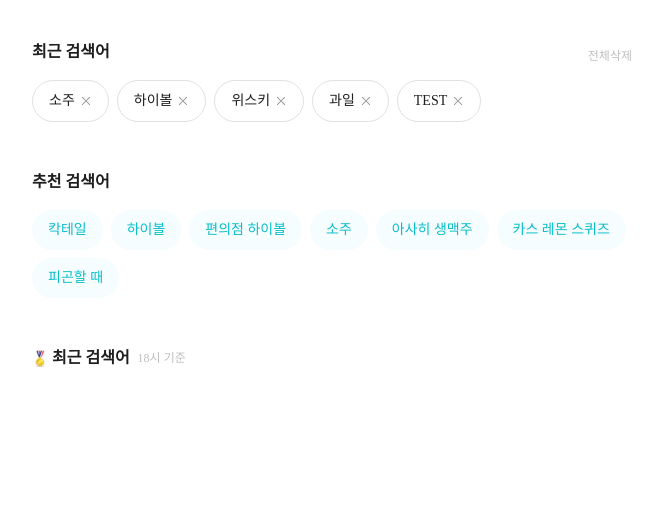
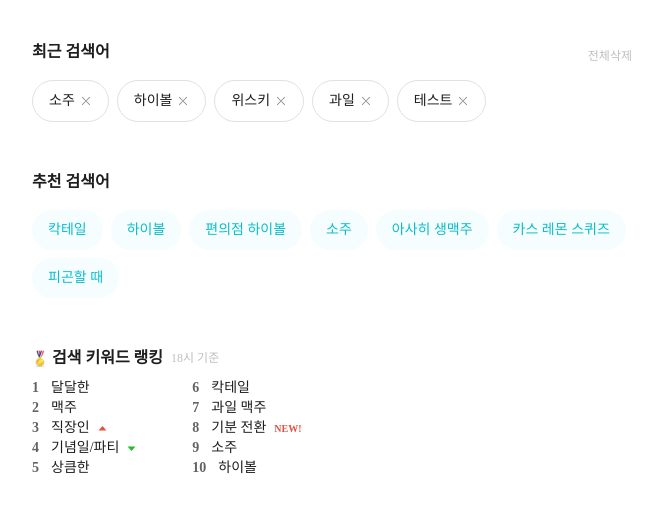
Before and after one commit to suldak/suldak-webview, a Next.js app: page /liquor-search in a window 1280 px wide. Shown: the top 512 px of the page, without its empty margins (308-970 px from the left). Built offline with nearby package versions, Linux system fonts and the light colour scheme.

Commit message:
[Feat] 술 검색 페이지 마크업 완료

```diff
--- a/app/liquor-search/page.tsx
+++ b/app/liquor-search/page.tsx
@@ -3,6 +3,120 @@
 import Tag from 'components/Tag';
 import DeleteIcon from 'assets/icons/ico-head-close.svg';
 import SportsModal from 'assets/icons/ico-sports-medal.svg';
+import TodayUp from 'assets/icons/ico-today-up.svg';
+import TodayDown from 'assets/icons/ico-today-down.svg';
+
+// 최근 검색어 목데이터
+const recent = [
+  {
+    id: 1,
+    name: '소주',
+  },
+  {
+    id: 2,
+    name: '하이볼',
+  },
+  {
+    id: 3,
+    name: '위스키',
+  },
+  {
+    id: 4,
+    name: '과일',
+  },
+  {
+    id: 5,
+    name: '테스트',
+  },
+] as const;
+
+// 추천 검색어 목데이터
+const recommend = [
+  {
+    id: 1,
+    name: '칵테일',
+  },
+  {
+    id: 2,
+    name: '하이볼',
+  },
+  {
+    id: 3,
+    name: '편의점 하이볼',
+  },
+  {
+    id: 4,
+    name: '소주',
+  },
+  {
+    id: 5,
+    name: '아사히 생맥주',
+  },
+  {
+    id: 6,
+    name: '카스 레몬 스퀴즈',
+  },
+  {
+    id: 7,
+    name: '피곤할 때',
+  },
+] as const;
+
+const ranking = [
+  {
+    id: 1,
+    rank: 1,
+    name: '달달한',
+  },
+  {
+    id: 2,
+    rank: 2,
+    name: '맥주',
+  },
+  {
+    id: 3,
+    rank: 3,
+    name: '직장인',
+    today: 'up',
+  },
+  {
+    id: 4,
+    rank: 4,
+    name: '기념일/파티',
+    today: 'down',
+  },
+  {
+    id: 5,
+    rank: 5,
+    name: '상큼한',
+  },
+  {
+    id: 6,
+    rank: 6,
+    name: '칵테일',
+  },
+  {
+    id: 7,
+    rank: 7,
+    name: '과일 맥주',
+  },
+  {
+    id: 8,
+    rank: 8,
+    name: '기분 전환',
+    new: true,
+  },
+  {
+    id: 9,
+    rank: 9,
+    name: '소주',
+  },
+  {
+    id: 10,
+    rank: 10,
+    name: '하이볼',
+  },
+];
 
 /** 술 검색 페이지 */
 const LiquorSearchPage = () => {
@@ -15,37 +129,15 @@ const LiquorSearchPage = () => {
 
           <button className="text-xs font-medium text-suldak-gray-500">전체삭제</button>
         </div>
-        <div className="flex items-start py-2 gap-2 w-full overflow-x-scroll whitespace-nowrap">
-          <Tag tagId={2} tagType="gray">
-            <div className="flex justify-center items-center gap-5px">
-              <span>소주</span>
-              <DeleteIcon />
-            </div>
-          </Tag>
-
-          <Tag tagId={2} tagType="gray">
-            <div className="flex justify-center items-center gap-5px">
-              <span>하이볼</span>
-              <DeleteIcon />
-            </div>
-          </Tag>
-          <Tag tagId={2} tagType="gray">
-            <div className="flex justify-center items-center gap-5px">
-              <span>위스키</span>
-              <DeleteIcon />
-            </div>
-          </Tag>
-          <Tag tagId={2} tagType="gray">
-            <div className="flex justify-center items-center gap-5px">
-              <span>과일</span>
-              <DeleteIcon />
-            </div>
-          </Tag>
-          <Tag tagId={2} tagType="gray">
-            <div className="flex justify-center items-center gap-5px">
-              <span>TEST</span> <DeleteIcon />
-            </div>
-          </Tag>
+        <div className="flex items-start py-2 gap-2 w-full overflow-x-scroll whitespace-nowrap scrollbar-hide">
+          {recent.map((liquor) => (
+            <Tag tagId={liquor.id} tagType="gray" key={liquor.id}>
+              <div className="flex justify-center items-center gap-5px">
+                <span>{liquor.name}</span>
+                <DeleteIcon />
+              </div>
+            </Tag>
+          ))}
         </div>
       </section>
 
@@ -53,27 +145,11 @@ const LiquorSearchPage = () => {
       <section className="px-5">
         <p className="text-base font-bold pt-10 pb-2">추천 검색어</p>
         <div className="flex flex-wrap gap-2 py-2">
-          <Tag tagId={1} tagType="blue">
-            칵테일
-          </Tag>
-          <Tag tagId={1} tagType="blue">
-            하이볼
-          </Tag>
-          <Tag tagId={1} tagType="blue">
-            편의점 하이볼
-          </Tag>
-          <Tag tagId={1} tagType="blue">
-            소주
-          </Tag>
-          <Tag tagId={1} tagType="blue">
-            아사히 생맥주
-          </Tag>
-          <Tag tagId={1} tagType="blue">
-            카스 레몬 스퀴즈
-          </Tag>
-          <Tag tagId={1} tagType="blue">
-            피곤할 때
-          </Tag>
+          {recommend.map((recLiquor) => (
+            <Tag tagId={recLiquor.id} key={recLiquor.id} tagType="blue">
+              {recLiquor.name}
+            </Tag>
+          ))}
         </div>
       </section>
 
@@ -82,10 +158,52 @@ const LiquorSearchPage = () => {
         <div className="pt-10 pb-2 flex justify-start items-center gap-2">
           <div className="flex items-center gap-1">
             <SportsModal />
-            <span className="text-base font-bold">최근 검색어</span>
+            <span className="text-base font-bold">검색 키워드 랭킹</span>
           </div>
 
           <button className="text-xs font-medium text-suldak-gray-500">18시 기준</button>
+        </div>
+
+        {/* 순위 목록 */}
+        <div className="flex items-center gap-14">
+          {/* 순위 좌측 1~5 */}
+          <div className="flex flex-col">
+            {ranking.slice(0, 5).map((keyword) => (
+              <div className="flex items-center gap-3" key={keyword.id}>
+                <span className="text-suldak-gray-700 font-bold text-sm">{keyword.rank}</span>
+                <div className="flex items-center gap-2">
+                  <span className="text-suldak-gray-900 font-medium text-sm">{keyword.name}</span>
+                  {keyword.new ? (
+                    <span className="text-suldak-red-500 font-bold text-2xs">NEW!</span>
+                  ) : null}
+                  {keyword.today === 'up' ? (
+                    <TodayUp />
+                  ) : keyword.today === 'down' ? (
+                    <TodayDown />
+                  ) : null}
+                </div>
+              </div>
+            ))}
+          </div>
+          {/* 순위 우측 1~5 */}
+          <div>
+            {ranking.slice(5, 10).map((keyword) => (
+              <div className="flex items-center gap-3" key={keyword.id}>
+                <span className="text-suldak-gray-700 font-bold text-sm">{keyword.rank}</span>
+                <div className="flex items-center gap-2">
+                  <span className="text-suldak-gray-900 font-medium text-sm">{keyword.name}</span>
+                  {keyword.new ? (
+                    <span className="text-suldak-red-500 font-bold text-2xs">NEW!</span>
+                  ) : null}
+                  {keyword.today === 'up' ? (
+                    <TodayUp />
+                  ) : keyword.today === 'down' ? (
+                    <TodayDown />
+                  ) : null}
+                </div>
+              </div>
+            ))}
+          </div>
         </div>
       </section>
     </main>
--- a/tailwind.config.ts
+++ b/tailwind.config.ts
@@ -10,8 +10,7 @@ const config: Config = {
     extend: {
       backgroundImage: {
         'gradient-radial': 'radial-gradient(var(--tw-gradient-stops))',
-        'gradient-conic':
-          'conic-gradient(from 180deg at 50% 50%, var(--tw-gradient-stops))',
+        'gradient-conic': 'conic-gradient(from 180deg at 50% 50%, var(--tw-gradient-stops))',
       },
       colors: {
         'suldak-gray-900': '#1e1e1e',
@@ -48,8 +47,11 @@ const config: Config = {
       borderRadius: {
         '30px': '30px',
       },
+      fontSize: {
+        '2xs': '10px',
+      },
     },
   },
-  plugins: [],
+  plugins: [require('tailwind-scrollbar-hide')],
 };
 export default config;
```
Also changed, not shown: assets/icons/ico-today-down.svg (added), assets/icons/ico-today-up.svg (added).
